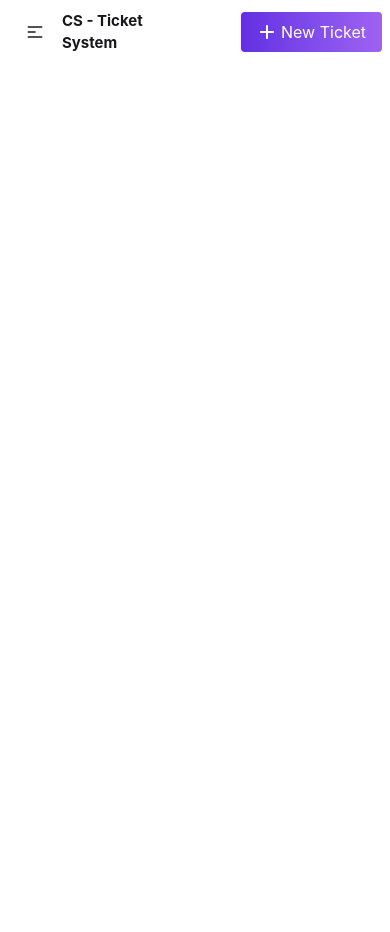
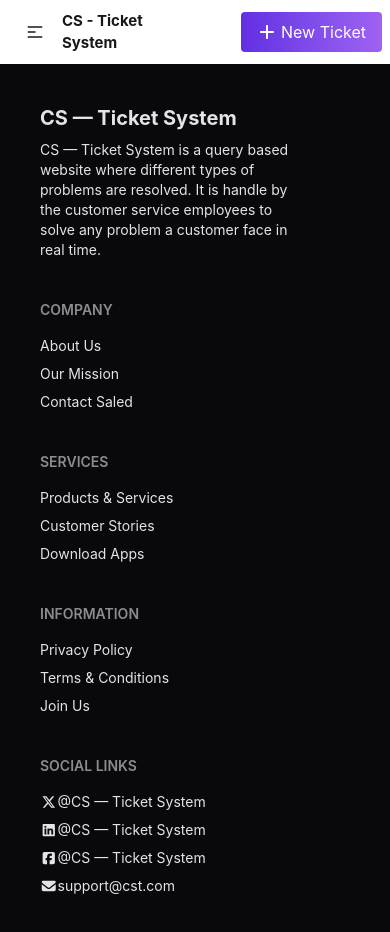
Before and after one commit to golamsarwar96/cs-ticket-system, a React (Vite) app: page / in a window 390 px wide. Shown: the top 932 px of the page. Before the commit the page ends 844 px from the top, so only its background shows below. Built offline with nearby package versions, Linux system fonts and the light colour scheme.

Commit message:
Added footer section and made navbar and footer responsive

```diff
--- a/src/App.jsx
+++ b/src/App.jsx
@@ -1,4 +1,5 @@
 import "./App.css";
+import Footer from "./components/Footer";
 import NavBar from "./components/NavBar";
 
 function App() {
@@ -6,6 +7,7 @@ function App() {
     <div className="max-w-300 mx-auto">
       {" "}
       <NavBar></NavBar>
+      <Footer></Footer>
     </div>
   );
 }
--- /dev/null
+++ b/src/components/Footer.jsx
@@ -0,0 +1,66 @@
+import {
+  faLinkedin,
+  faSquareFacebook,
+  faXTwitter,
+} from "@fortawesome/free-brands-svg-icons";
+import { faEnvelope } from "@fortawesome/free-solid-svg-icons";
+import { FontAwesomeIcon } from "@fortawesome/react-fontawesome";
+
+const Footer = () => {
+  return (
+    <div>
+      <footer className="footer sm:footer-horizontal bg-neutral text-neutral-content p-10">
+        <div className="w-[250px]">
+          <h1 className="text-xl font-bold">CS — Ticket System</h1>
+          <p>
+            CS — Ticket System is a query based website where different types of
+            problems are resolved. It is handle by the customer service
+            employees to solve any problem a customer face in real time.
+          </p>
+        </div>
+        <nav>
+          <h6 className="footer-title">Company</h6>
+          <a className="link link-hover">About Us</a>
+          <a className="link link-hover">Our Mission</a>
+          <a className="link link-hover">Contact Saled</a>
+        </nav>
+        <nav>
+          <h6 className="footer-title">Services</h6>
+          <a className="link link-hover">Products & Services</a>
+          <a className="link link-hover">Customer Stories</a>
+          <a className="link link-hover">Download Apps</a>
+        </nav>
+        <nav>
+          <h6 className="footer-title">Information</h6>
+          <a className="link link-hover">Privacy Policy</a>
+          <a className="link link-hover">Terms & Conditions</a>
+          <a className="link link-hover">Join Us</a>
+        </nav>
+        <nav>
+          <h6 className="footer-title">Social Links</h6>
+          <a className="link link-hover">
+            {" "}
+            <FontAwesomeIcon icon={faXTwitter} />
+            @CS — Ticket System
+          </a>
+          <a className="link link-hover">
+            {" "}
+            <FontAwesomeIcon icon={faLinkedin} />
+            @CS — Ticket System
+          </a>
+          <a className="link link-hover">
+            <FontAwesomeIcon icon={faSquareFacebook} />
+            @CS — Ticket System
+          </a>
+          <a className="link link-hover">
+            {" "}
+            <FontAwesomeIcon icon={faEnvelope} />
+            support@cst.com
+          </a>
+        </nav>
+      </footer>
+    </div>
+  );
+};
+
+export default Footer;
--- a/src/components/NavBar.jsx
+++ b/src/components/NavBar.jsx
@@ -1,4 +1,3 @@
-import React from "react";
 import { FontAwesomeIcon } from "@fortawesome/react-fontawesome";
 import { faPlus } from "@fortawesome/free-solid-svg-icons";
 
```
